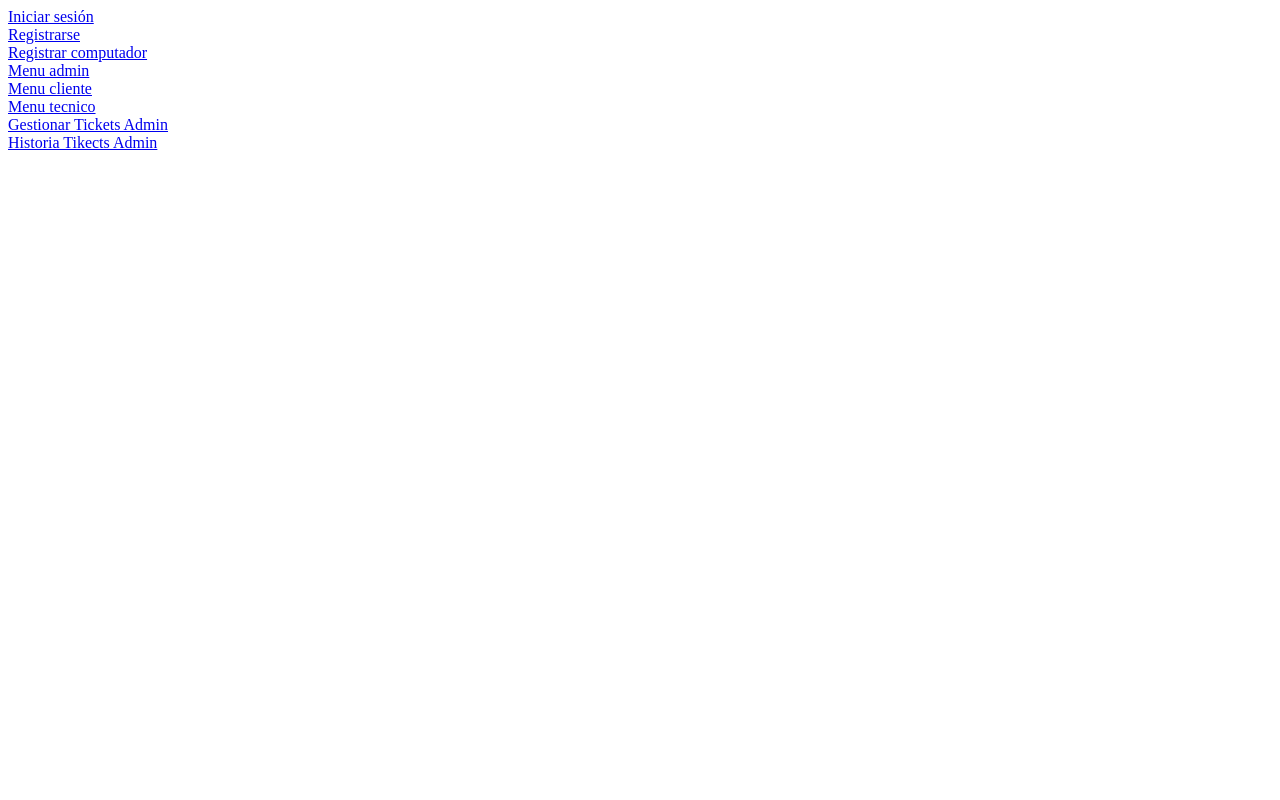
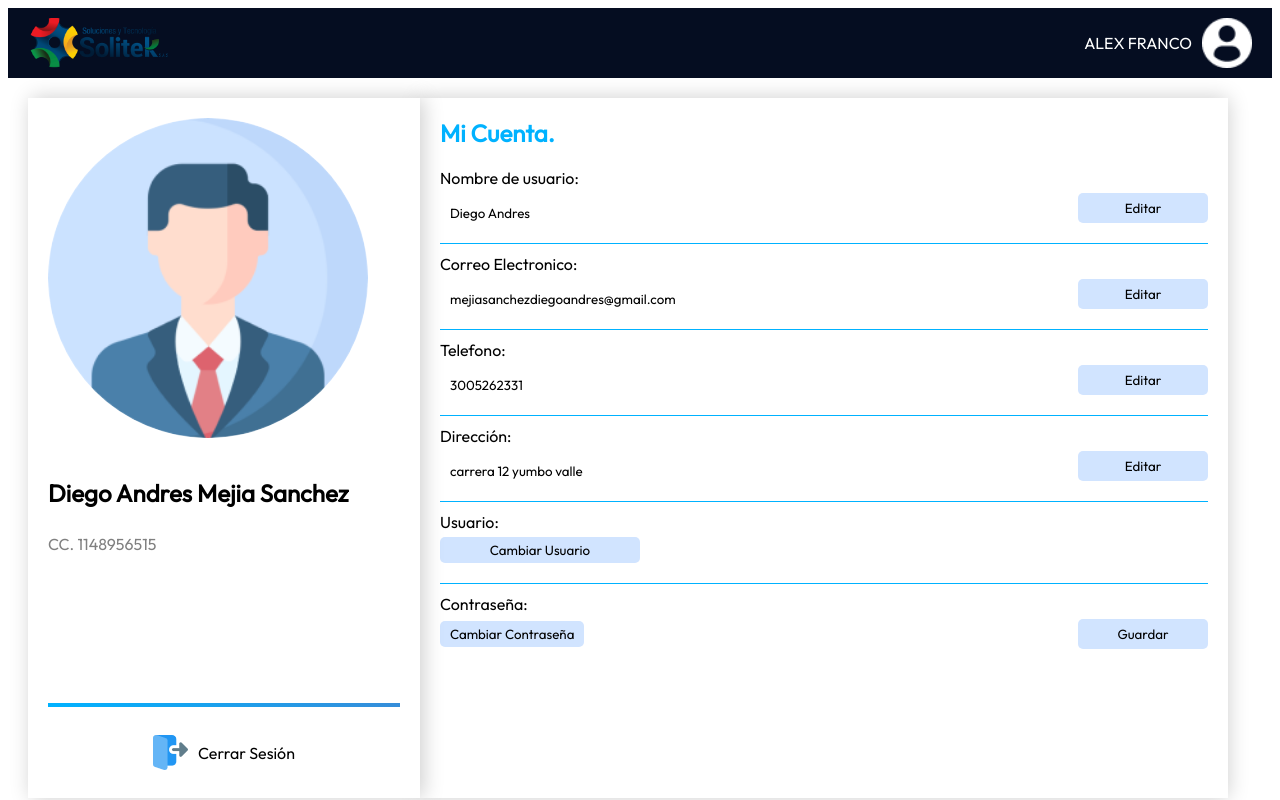
Before and after one commit to AngelASAP107/SolitekWebApp, an Angular app: page /user-edit in a window 1280 px wide. Before the commit this address led to /. Shown: the top 800 px of the page. Built offline with nearby package versions, Linux system fonts and the light colour scheme.

Commit message:
Creación del editar usuario

```diff
--- a/src/app/app-routing.module.ts
+++ b/src/app/app-routing.module.ts
@@ -8,6 +8,7 @@ import { MenuClientComponent } from './auth/menu-client/menu-client.component';
 import { MenuTechnicalComponent } from './auth/menu-technical/menu-technical.component';
 import { ManageTicketsAdComponent } from './auth/manage-tickets-ad/manage-tickets-ad.component';
 import { TicketsHistoryComponent } from './auth/tickets-history/tickets-history.component';
+import { UserEditComponent } from './auth/user-edit/user-edit.component';
 
 
 const routes: Routes = [
@@ -18,7 +19,8 @@ const routes: Routes = [
   { path: 'menu-cliente', component: MenuClientComponent },
   { path: 'menu-tecnico', component: MenuTechnicalComponent },
   { path: 'manage-tickets-ad', component: ManageTicketsAdComponent},
-  {path: 'tickets-history', component: TicketsHistoryComponent}
+  { path: 'tickets-history', component: TicketsHistoryComponent},
+  { path: 'user-edit', component: UserEditComponent}
 ];
 
 @NgModule({
--- a/src/app/app.component.html
+++ b/src/app/app.component.html
@@ -7,3 +7,4 @@
 <a routerLink="/menu-tecnico">Menu tecnico</a><br>
 <a routerLink="/manage-tickets-ad">Gestionar Tickets Admin</a><br>
 <a routerLink="/tickets-history">Historia Tikects Admin</a><br>
+<a routerLink="/user-edit">Editar Usuario Admin</a><br>
--- a/src/app/auth/user-edit/user-edit.component.css
+++ b/src/app/auth/user-edit/user-edit.component.css
@@ -0,0 +1,225 @@
+@import url('https://fonts.googleapis.com/css2?family=Outfit:wght@400&display=swap');
+
+body {
+  margin: 0;
+  font-family: "Outfit", sans-serif;
+}
+
+.header {
+  display: flex;
+    justify-content: space-between;
+    align-items: center;
+    padding: 10px 20px;
+    background-color: #050D21;
+    color: white;
+}
+
+
+.header img {
+  height: 50px;
+}
+
+.header .user-info {
+  display: flex;
+  align-items: center;
+  font-family: "Outfit", sans-serif;
+  font-optical-sizing: auto;
+  font-weight: 300;
+  font-style: normal;
+}
+
+.header .user-info span {
+  margin-right: 10px;
+}
+
+.container {
+  display: flex;
+  width: 100%;
+  height: 700px;
+  max-width: 1200px;
+  max-height: 1200px;
+  margin: 0;
+  padding: 20px;
+}
+
+.sidebar {
+  width: 30%;
+  background-color: #fff;
+  padding: 20px;
+  font-family: "Outfit", sans-serif;
+  box-shadow: 3px 0 20px rgba(0, 0, 0, 0.2);
+  display: flex;
+  flex-direction: column;
+  align-items: flex-start;
+  position: relative;
+}
+
+.profile-picture {
+  width: 320px;
+  height: 320px;
+  border-radius: 50%;
+  margin-bottom: 20px;
+}
+
+.sidebar h2 {
+  text-align: left;
+  font-size: 1.5em;
+  margin-bottom: 10px;
+}
+
+.sidebar p {
+  text-align: left;
+  color: gray;
+  margin-bottom: 20px;
+}
+
+.separator {
+  width: 100%;
+  height: 4px;
+  background: linear-gradient(to right, #00B2FF, #368DD9);
+  margin-bottom: 20px;
+  margin-top: auto;
+}
+
+.logout {
+  display: flex;
+  align-items: center;
+  justify-content: center;
+  padding: 8px 16px;
+  background-color: transparent;
+  color: #000;
+  text-decoration: none;
+  transition: background-color 0.3s;
+  width: 320px;
+}
+
+.logout img {
+  margin-right: 10px;
+}
+
+.logout:hover {
+  background-color: rgba(220, 53, 69, 0.1);
+}
+
+.main {
+  width: 70%;
+  background-color: #fff;
+  padding: 20px;
+  box-shadow: 0 0 20px rgba(0, 0, 0, 0.2);
+}
+
+.main h2 {
+  margin-top: 0;
+  font-family: "Outfit", sans-serif;
+  color: #00B2FF;
+}
+
+.form-group {
+  margin-bottom: 20px;
+}
+
+.form-group label {
+  display: block;
+  margin-bottom: 5px;
+  font-family: "Outfit", sans-serif;
+}
+
+.input-group {
+  display: flex;
+  justify-content: space-between;
+  align-items: center;
+}
+
+.input-group input {
+  flex-grow: 1;
+  padding: 10px;
+  background-color: transparent;
+  color: #000;
+  border: none;
+  border-radius: 5px;
+  font-family: "Outfit", sans-serif;
+  margin-right: 10px;
+}
+
+.input-group button {
+    border-radius: 5px;
+    transition: background-color 0.3s;
+    width: 130px;
+    height: 30px;
+    font-family: "Outfit", sans-serif;
+      font-optical-sizing: auto;
+      font-weight: 100;
+      font-style: normal;
+      background-color: #D1E4FF;
+      color: black;
+      border: none;
+      padding: 5px 10px;
+      cursor: pointer;
+      border-radius: 5px;
+      margin-bottom: 10px;
+}
+
+.password-change {
+  display: flex;
+  justify-content: space-between;
+  align-items: center;
+}
+
+.password-change .password {
+  width: auto; /* Ajusta automáticamente el tamaño del botón */
+  margin-right: 10px;
+
+}
+
+.password-change {
+  margin-right: 0;
+}
+
+.user, .password {
+  transition: background-color 0.3s;
+  width: 200px;
+  font-family: "Outfit", sans-serif;
+    font-optical-sizing: auto;
+    font-weight: 100;
+    font-style: normal;
+    background-color: #D1E4FF;
+    color: black;
+    border: none;
+    padding: 5px 10px;
+    cursor: pointer;
+    border-radius: 5px;
+    margin-bottom: 10px;
+}
+
+.save-btn {
+  border-radius: 5px;
+  transition: background-color 0.3s;
+  width: 130px;
+  height: 30px;
+  font-family: "Outfit", sans-serif;
+    font-optical-sizing: auto;
+    font-weight: 100;
+    font-style: normal;
+    background-color: #D1E4FF;
+    color: black;
+    border: none;
+    padding: 5px 10px;
+    cursor: pointer;
+    border-radius: 5px;
+    margin-bottom: 10px;
+}
+
+.input-group button:hover {
+  background-color: rgba(0, 123, 255, 0.1);
+}
+
+.save-btn:hover {
+  background-color: rgba(40, 167, 69, 0.1);
+}
+
+/* Agregamos las líneas de separación */
+.form-group:not(:last-child) {
+  border-bottom: 1px solid #00B2FF;
+  padding-bottom: 10px;
+  margin-bottom: 10px;
+}
--- a/src/app/auth/user-edit/user-edit.component.html
+++ b/src/app/auth/user-edit/user-edit.component.html
@@ -1 +1,64 @@
-<p>user-edit works!</p>
+<div class="header">
+    <img src="assets/images/LOGO-SOLITEK-2-PNG 6.png" alt="Logo">
+    <div class="user-info">
+      <span>ALEX FRANCO</span>
+      <img src="assets/images/usuario-de-perfil 1.png" alt="User Icon">
+    </div>
+</div>
+
+<div class="container">
+    <div class="sidebar">
+      <img src="assets/images/perfil (1) 1.png" alt="Profile Picture" class="profile-picture">
+      <h2>Diego Andres Mejia Sanchez</h2>
+      <p>CC. 1148956515</p>
+      <div class="separator"></div>
+      <a href="#" class="logout">
+        <img src="assets/images/cerrar-sesion 1.png" class="close-sesion" alt="Cerrar Sesión Icon">
+        Cerrar Sesión
+      </a>
+    </div>
+    <div class="main">
+      <h2>Mi Cuenta.</h2>
+      <div class="form-group">
+        <label>Nombre de usuario:</label>
+        <div class="input-group">
+          <input type="text" value="Diego Andres" disabled>
+          <button>Editar</button>
+        </div>
+      </div>
+      <div class="form-group">
+        <label>Correo Electronico:</label>
+        <div class="input-group">
+          <input type="email" value="mejiasanchezdiegoandres@gmail.com" disabled>
+          <button>Editar</button>
+        </div>
+      </div>
+      <div class="form-group">
+        <label>Telefono:</label>
+        <div class="input-group">
+          <input type="text" value="3005262331" disabled>
+          <button>Editar</button>
+        </div>
+      </div>
+      <div class="form-group">
+        <label>Dirección:</label>
+        <div class="input-group">
+          <input type="text" value="carrera 12 yumbo valle" disabled>
+          <button>Editar</button>
+        </div>
+      </div>
+      <div class="form-group">
+        <label>Usuario:</label>
+        <div>
+          <button class="user">Cambiar Usuario</button>
+        </div>
+      </div>
+      <div class="form-group">
+        <label>Contraseña:</label>
+        <div class="password-change">
+          <button class="password">Cambiar Contraseña</button>
+          <button class="save-btn">Guardar</button>
+        </div>
+      </div>
+    </div>
+</div>
```
Also changed, not shown: src/assets/images/cerrar-sesion 1.png (added), src/assets/images/perfil (1) 1.png (added).
